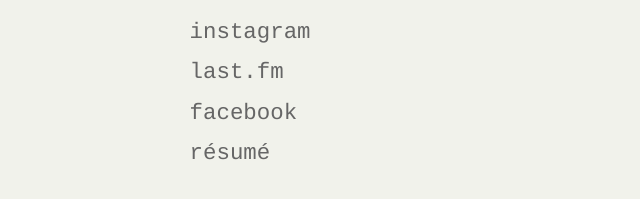
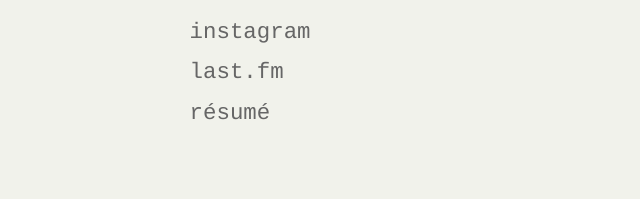
Before and after one commit to mfilej/mfilej.github.io, a Jekyll site: the page index.html, which Jekyll copies as it is, in a window 1280 px wide. Shown: the part 290-489 px from the top of the page, without its empty margins (8-648 px from the left). Built offline with Jekyll 4.4.1, drawn with Linux system fonts in a browser that asks for light colours; comment, search, counter and statistics services are not loaded.

Commit message:
Fuck facebook

```diff
--- a/index.html
+++ b/index.html
@@ -44,7 +44,6 @@
   <li><a href="http://www.flickr.com/photos/mfilej/">flickr</a></li>
   <li><a href="http://instagram.com/mfilej">instagram</a></li>
   <li><a href="http://www.last.fm/user/mfilej">last.fm</a></li>
-  <li><a href="http://www.facebook.com/mfilej">facebook</a></li>
   <li><a href="/cv">résumé</a></li>
 </ul>
 
```
